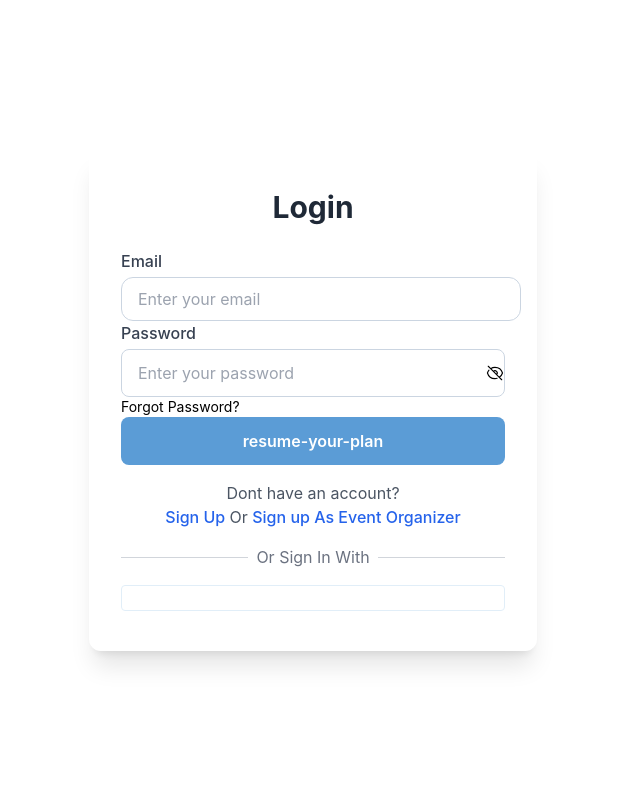
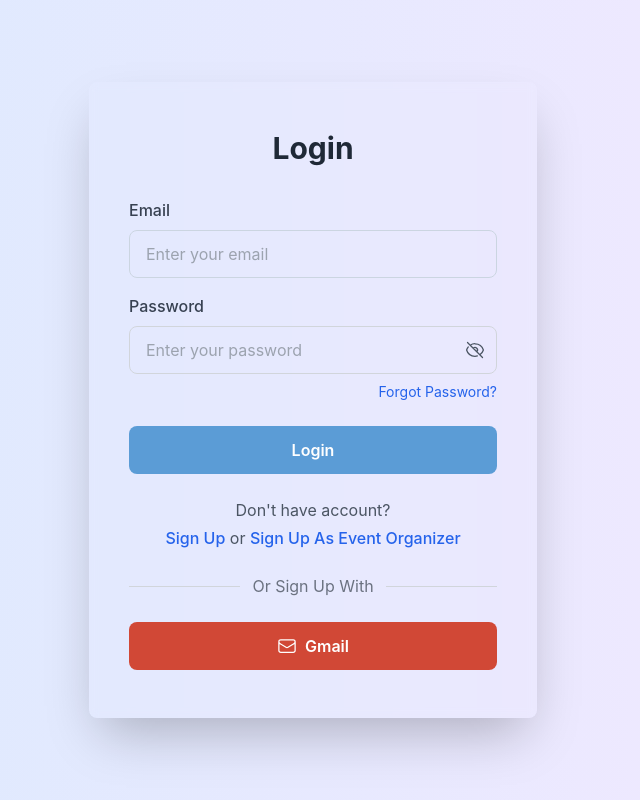
Before and after one commit to huyhoang23it/Timeless-Core, a Next.js app in the folder EventMate_Frontend/eventmate/event-mate/: page /login in a window 1280 px wide. Shown: the whole page, without its empty margins (327-967 px from the left). Built offline with nearby package versions, Linux system fonts and the light colour scheme; no server answers.

Commit message:
login ui

```diff
--- a/EventMate_Frontend/eventmate/event-mate/app/globals.css
+++ b/EventMate_Frontend/eventmate/event-mate/app/globals.css
@@ -87,4 +87,16 @@ html {
   background-color: var(--color-gray-light);
 }
 
+/* Ẩn nút reveal/clear của Edge/IE */
+input[type="password"]::-ms-reveal,
+input[type="password"]::-ms-clear {
+  display: none;
+}
+
+/* Ẩn nút reveal/clear của Chrome/Safari */
+input[type="password"]::-webkit-textfield-decoration,
+input[type="password"]::-webkit-clear-button {
+  display: none;
+}
+
 @import "../styles/toast.css";
--- a/EventMate_Frontend/eventmate/event-mate/app/login/page.tsx
+++ b/EventMate_Frontend/eventmate/event-mate/app/login/page.tsx
@@ -1,6 +1,5 @@
 "use client";
 
-// import { AuthRepository } from "@/repositories/AuthRepository";
 import { useLanguage } from "@/providers/LanguageProvider";
 import { toastHelper } from "@/ultilities/toastMessageHelper";
 import { Button } from "@/components/common/button";
@@ -12,6 +11,7 @@ import { useRouter } from 'next/navigation';
 import InputSecret from "@/components/common/InputSecret";
 import { BUTTON_COMMON_TYPE } from "@/constants/constant";
 import * as EmailValidator from 'email-validator';
+
 const Login = () => {
   const { t } = useLanguage();
   const router = useRouter();
@@ -22,39 +22,39 @@ const Login = () => {
 
   const validateEmail = (email: string, isNotify: boolean = true) => {
     if (!EmailValidator.validate(email)) {
-      if (isNotify && email.length != 0) {
+      if (isNotify && email.length !== 0) {
         toastHelper.error(t('errors:validate-email-failed'));
       }
       return false;
     }
     return true;
   };
+
   const validateSubmit = () => {
     let checkSubmit = false;
     if (validateEmail(email)) {
-    checkSubmit = true
+      checkSubmit = true;
     }
     if (password.length > 0) {
-
-     checkSubmit = true
-    }else{
+      checkSubmit = true;
+    } else {
       toastHelper.error(t('errors:validate-password-required'));
     }
     return checkSubmit;
   };
+
   const handleLoginGoogle = async () => {
-
     const result = await signIn("google", { callbackUrl: "/" });
     if (result?.error) {
       toastHelper.error(t(`authen:login-fail-${result.status}`));
     } else {
       toastHelper.success(t('authen:login-success'));
+    }
+  };
 
-    }
-  }
   const handleLogin = async () => {
     try {
-      if(!validateSubmit()) return;
+      if (!validateSubmit()) return;
       setLoading(true);
       const result = await signIn("credentials", { email, password, redirect: false });
       if (result?.error) {
@@ -68,121 +68,96 @@ const Login = () => {
     } finally {
       setLoading(false);
     }
+  };
 
-  }
   const [isShowForgotPasswordModal, setIsShowForgotPasswordModal] = useState(false);
 
   return (
-    <div className="min-h-screen flex items-center justify-center bg-cover bg-center bg-no-repeat"
-    >
+    <div className="min-h-screen flex items-center justify-center bg-gradient-to-r from-blue-100 to-purple-100">
+      <div className="bg-white/90 backdrop-blur-sm shadow-2xl rounded-lg px-10 py-12 w-full max-w-md mx-4">
+        <h2 className="text-3xl font-bold text-center text-gray-800 mb-8">{t("authen:login")}</h2>
 
-      {/* Container chính với hiệu ứng scale */}
-      <div
-        className="bg-white/80 backdrop-blur-lg shadow-xl rounded-xl px-8 py-10 w-full max-w-md mx-4"
-      >
-        {/* Tiêu đề */}
-        <h2 className="text-3xl font-bold text-center text-gray-800 mb-6">Login</h2>
-
-        {/* Form đăng nhập */}
-        {/* Input Email */}
-        <div className="relative" >
-          <label className="block mb-1 font-medium text-gray-700">Email</label>
+        <div className="space-y-4">
+          <div>
+            <label className="block mb-2 font-medium text-gray-700">{t("authen:email")}</label>
             <Input
-            className=" !h-[44px] md:w-[400px] w-[350px] !rounded-xl pr-8"
+              className="h-12 w-full rounded-lg pr-4 border border-gray-300 focus:border-primary-500"
               type="text"
               name="email"
               value={email}
-            onChange={(e: React.ChangeEvent<HTMLInputElement>) => {
-              setEmail(e.target.value);
-            }}
-            placeholder={t('email-input')}
+              onChange={(e) => setEmail(e.target.value)}
+              placeholder={t('authen:email-input')}
             />
-          <label className="block mb-1 font-medium text-gray-700">Password</label>
+          </div>
+          <div>
+            <label className="block mb-2 font-medium text-gray-700">{t("authen:password")}</label>
             <InputSecret
-            className=" !h-[44px] md:w-[400px] w-[350px] !rounded-xl pr-8"
-            type="text"
+              className="h-12 w-full rounded-lg pr-4 border border-gray-300 focus:border-primary-500"
+              type="password"
               name="password"
               value={password}
-            onChange={(e: React.ChangeEvent<HTMLInputElement>) => {
-              setPassword(e.target.value);
-            }}
-            placeholder={t('password-input')}
+              onChange={(e) => setPassword(e.target.value)}
+              placeholder={t('authen:password-input')}
             />
+          </div>
+        </div>
 
-        </div>
-        {/* Ghi nhớ + Quên mật khẩu */}
-        <div className="flex items-center justify-between text-sm"
-          onClick={() => setIsShowForgotPasswordModal(true)}>
-          Forgot Password?
+        <div className="flex justify-end mt-2">
+          <button
+            className="text-sm text-blue-600 hover:underline"
+            onClick={() => setIsShowForgotPasswordModal(true)}
+          >
+            {t('authen:forgot-password')}
+          </button>
         </div>
 
         <Button
-          className="w-full font-semibold text-white items-center justify-center"
-          label={t('payment:resume-your-plan')}
+          className="mt-6 w-full font-semibold text-white"
+          label={t('authen:login')}
           isLoading={loading}
           onClickButton={handleLogin}
-        ></Button>
-        {/* Đăng ký */}
-        <div className="text-center mt-4">
-          <p className="text-gray-600">Dont have an account?
-          </p>
-          <p className="text-gray-600">
-            <a
-              href="#"
-              className="relative text-blue-600 font-medium transition-all duration-300
-             before:absolute before:-bottom-1 before:left-1/2 before:w-0 before:h-[2px]
-             before:bg-blue-600 before:transition-all before:duration-300
-             hover:text-blue-700 hover:before:w-full hover:before:left-0
-             hover:scale-105"
-            >
-              Sign Up {" "}
+        />
+
+        <div className="text-center mt-6">
+          <p className="text-gray-600">{t("authen:no-account")}</p>
+          <p className="text-gray-600 mt-1">
+            <a href="#" className="text-blue-600 hover:underline font-medium">
+            {t("authen:signup")}
+            </a>{" "}
+            {t("authen:or")}{" "}
+            <a href="#" className="text-blue-600 hover:underline font-medium">
+            {t("authen:signup-event-organizer")}
             </a>
-            Or{" "}
-            <a
-              href="#"
-              className="relative text-blue-600 font-medium transition-all duration-300
-             before:absolute before:-bottom-1 before:left-1/2 before:w-0 before:h-[2px]
-             before:bg-blue-600 before:transition-all before:duration-300
-             hover:text-blue-700 hover:before:w-full hover:before:left-0
-             hover:scale-105"
-            >
-              Sign up As Event Organizer
-            </a>
-
           </p>
         </div>
 
-        {/* Hoặc đăng nhập với mạng xã hội */}
-        <div className="relative flex py-4 items-center">
+        <div className="flex items-center my-6">
           <div className="flex-grow border-t border-gray-300"></div>
-          <span className="mx-2 text-gray-500">Or Sign In With</span>
+          <span className="mx-3 text-gray-500">{t("authen:or-sign")}</span>
           <div className="flex-grow border-t border-gray-300"></div>
         </div>
 
-        {/* Nút mạng xã hội */}
-        <div className="flex justify-center space-x-4">
-
         <Button
-            className="w-full font-semibold text-white items-center justify-center"
-            label={t('payment:resume-your-plan')}
+          className="w-full font-semibold text-white"
+          label={t('authen:login-google')}
           variant={BUTTON_COMMON_TYPE.GOOGLE}
           isLoading={loading}
           onClickButton={handleLoginGoogle}
-          ></Button>
-        </div>
+        />
+
         {isShowForgotPasswordModal && (
           <ForgotpasswordModal
             modalProps={{
               isOpen: isShowForgotPasswordModal,
               closeModal: () => setIsShowForgotPasswordModal(false),
               title: 'Forgot Password',
-              children: <div>Forgot Password</div>
+              children: <div>Forgot Password</div>,
             }}
           />
         )}
       </div>
     </div>
   );
-}
+};
 
 export default Login;
--- a/EventMate_Frontend/eventmate/event-mate/components/common/InputSecret.tsx
+++ b/EventMate_Frontend/eventmate/event-mate/components/common/InputSecret.tsx
@@ -1,30 +1,28 @@
 import { DetailedHTMLProps, InputHTMLAttributes, useState } from 'react';
-import { EyeIcon } from "@heroicons/react/24/outline";
-import { EyeSlashIcon } from "@heroicons/react/24/outline";
+import { EyeIcon, EyeSlashIcon } from "@heroicons/react/24/outline";
 
 const InputSecret = ({
     ...props
 }: DetailedHTMLProps<InputHTMLAttributes<HTMLInputElement>, HTMLInputElement>) => {
-       const [isRevealPassword, setIsRevealPassword] = useState<boolean>(false);
-       const togglePassword = () => {
+    const [isRevealPassword, setIsRevealPassword] = useState<boolean>(false);
+    const togglePassword = () => {
         setIsRevealPassword((prevState) => !prevState);
     };
     return (
-        <div className="h-12 flex items-center focus:outline-none border rounded-lg border-slate-300 hover:border-primary-500 active:border-primary-500">
+        <div className="relative">
             <input
                 {...props}
-                className={` ${props.className} bg-transparent px-4 py-2 h-10  flex items-center gap-3`}
+                type={isRevealPassword ? "text" : "password"}
+                className={`w-full bg-white px-4 py-2 rounded-lg border border-gray-300 focus:outline-none focus:border-primary-500 ${props.className}`}
             />
-            {isRevealPassword ? (
-                <EyeIcon className='w-5 h-5' onClick={togglePassword}/>
-            ) : (
-
-                <EyeSlashIcon className='w-5 h-5'  onClick={togglePassword}/>
-            )}
-
+            <div className="absolute inset-y-0 right-3 flex items-center cursor-pointer" onClick={togglePassword}>
+                {isRevealPassword ? (
+                    <EyeIcon className='w-5 h-5 text-gray-600' />
+                ) : (
+                    <EyeSlashIcon className='w-5 h-5 text-gray-600' />
+                )}
+            </div>
         </div>
-
-
     );
 };
 
--- a/EventMate_Frontend/eventmate/event-mate/components/common/button.tsx
+++ b/EventMate_Frontend/eventmate/event-mate/components/common/button.tsx
@@ -6,6 +6,7 @@ import React, {
     ReactNode,
 } from 'react';
 import ArrowPathIcon from '@heroicons/react/24/outline/ArrowPathIcon';
+import { EnvelopeIcon } from '@heroicons/react/24/outline';
 import classNames from '@/ultilities/common/classNames';
 
 type Props = {
@@ -26,7 +27,7 @@ const mapButtonVariantToClassName = (variant: BUTTON_COMMON_TYPE) => {
             return 'border-none !bg-transparent rounded disabled:opacity-30 disabled:cursor-default';
         }
         case BUTTON_COMMON_TYPE.GOOGLE: {
-            return 'bg-white rounded text-black  hover:bg-slate-200';
+            return 'bg-[#D14836] text-white hover:bg-[#B33627] border-none';
         }
         case BUTTON_COMMON_TYPE.CANCEL: {
             return `transparent border
@@ -122,6 +123,27 @@ export const Button = ({
     const buttonPresent = () => {
         switch (variant) {
             case BUTTON_COMMON_TYPE.GOOGLE:
+                return (
+                    <button
+                      {...props}
+                      className={classNameCumz}
+                      type={type}
+                      onClick={onClickButton}
+                      disabled={disabled}
+                    >
+                      {isLoading ? (
+                        <div className="loading-btn">
+                          <ArrowPathIcon className="w-6 h-6 ml-2 animate-spin" />
+                        </div>
+                      ) : (
+                        <div className="flex items-center gap-2">
+                          {/* Sử dụng EnvelopeIcon của Heroicons để đại diện cho Gmail */}
+                          <EnvelopeIcon className="w-5 h-5" />
+                          <span>{label}</span>
+                        </div>
+                      )}
+                    </button>
+                  );
             case BUTTON_COMMON_TYPE.ICON_NO_BORDER:
                 return (
                     <button
--- a/EventMate_Frontend/eventmate/event-mate/translation/lang/en/authen.json
+++ b/EventMate_Frontend/eventmate/event-mate/translation/lang/en/authen.json
@@ -1,5 +1,16 @@
 {
     "login-title": "Login Page",
-    "welcome-message": "Welcome back, please log in!"
-
+    "welcome-message": "Welcome back, please log in!",
+    "forgot-password":"Forgot Password?",
+    "email-input": "Enter your email",
+    "password-input": "Enter your password",
+    "login":"Login",
+    "email":"Email",
+    "password":"Password",
+    "no-account":"Don't have account?",
+    "or":"or",
+    "signup":"Sign Up",
+    "signup-event-organizer":"Sign Up As Event Organizer",
+    "or-sign":"Or Sign Up With",
+    "login-google":"Gmail"
   }
```
Lines whose indentation alone changed are shown as unchanged.
